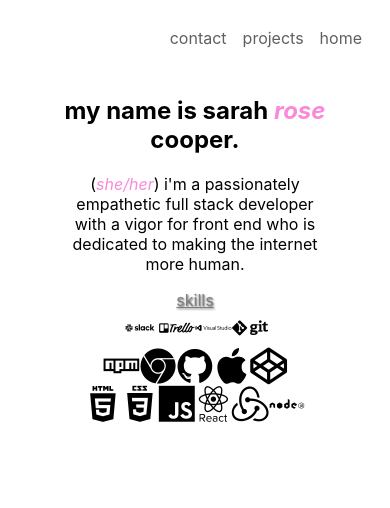
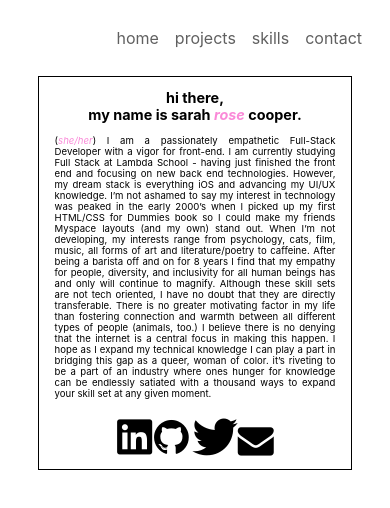
Before and after one commit to sarahrosecooper/sarahrose-p, a React (Create React App) app in the folder sarah-rose-port/: page / in a window 390 px wide. Shown: the top 508 px of the page. Built offline with nearby package versions, Linux system fonts and the light colour scheme.

Commit message:
(styles) Mobile responsiveness throughout components

```diff
--- a/sarah-rose-port/src/About.css
+++ b/sarah-rose-port/src/About.css
@@ -1,9 +1,25 @@
 /* for mobile */
+.container {
+  width: 80%;
+  margin: 0 auto;
+  font-size: 0.6rem;
+}
 
 @media only screen and (min-width: 768px) {
   .mainDiv {
-    margin-left: 25%;
-    margin-right: 25%;
-    margin: 1px solid pink;
+    margin-left: 8%;
+    margin-right: 8%;
+    /* margin: 1px solid pink; */
+  }
+
+  .container {
+    /* margin-left: 25%;
+    margin-right: 25%; */
+    /*
+    margin-left: 24%;
+    margin-right: 24%; */
+    width: 53%;
+
+    font-size: 1rem;
   }
 }
--- a/sarah-rose-port/src/App.js
+++ b/sarah-rose-port/src/App.js
@@ -5,6 +5,7 @@ import Navigation from "./components/Navigation";
 import Projects from "./components/Projects";
 import Contact from "./components/Contact";
 import About from "./components/About";
+import Skills from "./components/Skills";
 
 function App() {
   return (
@@ -17,6 +18,9 @@ function App() {
         <Route path="/projects">
           <Projects />
         </Route>
+        <Route path="/skills">
+          <Skills />
+        </Route>
         <Route path="/">
           <About />
         </Route>
--- a/sarah-rose-port/src/Contact.css
+++ b/sarah-rose-port/src/Contact.css
@@ -5,7 +5,7 @@
   padding: 10px;
   margin: 20px;
 
-  margin-top: 20%;
+  margin-top: 10%;
 }
 
 @media only screen and (min-width: 768px) {
--- /dev/null
+++ b/sarah-rose-port/src/Skills.css
@@ -0,0 +1,16 @@
+@media only screen and (max-width: 600px) {
+  .skills {
+    display: flex;
+    flex-direction: column;
+    flex-basis: 1;
+    justify-content: center;
+  }
+
+  .skillsContainer {
+    margin-bottom: 10%;
+    border-top: 1px dotted lightgrey;
+    border-bottom: 1px dotted lightgrey;
+    padding-top: 10px;
+    padding-bottom: 10px;
+  }
+}
--- a/sarah-rose-port/src/components/About.js
+++ b/sarah-rose-port/src/components/About.js
@@ -3,7 +3,7 @@ import "../About.css";
 import styled from "styled-components";
 
 const Main = styled.div`
-  overflow: hidden;
+  border: 1px solid black;
 `;
 
 const Span = styled.span`
@@ -14,17 +14,7 @@ const Span = styled.span`
 const AboutText = styled.div`
   padding-left: 5%;
   padding-right: 5%;
-`;
-
-const H3 = styled.h3`
-  margin: 0;
-  padding: 0;
-  border: 0;
-  color: gray;
-  font-size: 1rem;
-  font-weight: normal;
-  text-shadow: 1px 1px 2px #606060;
-  text-decoration: underline;
+  text-align: justify;
 `;
 
 const SpanHover = styled.span`
@@ -34,52 +24,83 @@ const SpanHover = styled.span`
 `;
 
 const AboutMe = styled.div`
-  margin-left: 12%;
-  margin-right: 12%;
-  margin-bottom: 3%;
+  // margin-left: 12%;
+  // margin-right: 12%;
+  // margin-bottom: 3%;
 `;
+
+const Links = styled.a`
+  text-decoration: none;
+  color: black;
+
+  &:hover {
+    color: pink;
+  }
+`;
+
 const About = () => {
   return (
-    <Main className="mainContainer">
+    <Main className="container">
       <AboutMe>
         <h2>
-          my name is{" "}
+          hi there, <br></br>my name is{" "}
           <SpanHover>
             sarah <Span>rose</Span> cooper.
           </SpanHover>
         </h2>
-
         <AboutText className="mainDiv">
           <p>
-            (<Span>she/her</Span>) i'm a passionately empathetic full stack
-            developer with a vigor for front end who is dedicated to making the
-            internet more human.
+            (<Span>she/her</Span>) I am a passionately empathetic Full-Stack
+            Developer with a vigor for front-end. I am currently studying Full
+            Stack at Lambda School - having just finished the front end and
+            focusing on new back end technologies. However, my dream stack is
+            everything iOS and advancing my UI/UX knowledge. I’m not ashamed to
+            say my interest in technology was peaked in the early 2000’s when I
+            picked up my first HTML/CSS for Dummies book so I could make my
+            friends Myspace layouts (and my own) stand out. When I’m not
+            developing, my interests range from psychology, cats, film, music,
+            all forms of art and literature/poetry to caffeine. After being a
+            barista off and on for 8 years I find that my empathy for people,
+            diversity, and inclusivity for all human beings has and only will
+            continue to magnify. Although these skill sets are not tech
+            oriented, I have no doubt that they are directly transferable. There
+            is no greater motivating factor in my life than fostering connection
+            and warmth between all different types of people (animals, too.) I
+            believe there is no denying that the internet is a central focus in
+            making this happen. I hope as I expand my technical knowledge I can
+            play a part in bridging this gap as a queer, woman of color. it’s
+            riveting to be a part of an industry where ones hunger for knowledge
+            can be endlessly satiated with a thousand ways to expand your skill
+            set at any given moment.
           </p>
         </AboutText>
       </AboutMe>
-
-      <H3>skills</H3>
-      <i class="devicon-slack-plain-wordmark" title="slack"></i>
-      <i class="devicon-trello-plain-wordmark" title="trello"></i>
-      <i class="devicon-visualstudio-plain-wordmark" title="VSCode"></i>
-      <i class="devicon-git-plain-wordmark" title="git"></i>
-
       <br></br>
-      <i class="devicon-npm-original-wordmark tooltip" title="npm"></i>
-      <i class="devicon-chrome-plain tooltip" title="Chrome"></i>
-      <i class="devicon-github-original tooltip" title="Github"></i>
-      <i class="devicon-apple-original tooltip" title="macOS"></i>
-
-      <i class="devicon-codepen-plain tooltip" title="Codepen"></i>
-      <br></br>
-      <i class="devicon-html5-plain-wordmark tooltip" title="HTML5"></i>
-      <i class="devicon-css3-plain-wordmark tooltip" title="CSS3"></i>
-
-      <i class="devicon-javascript-plain tooltip" title="Javascript"></i>
-
-      <i class="devicon-react-original-wordmark tooltip" title="reactJS"></i>
-      <i class="devicon-redux-original tooltip" title="redux"></i>
-      <i class="devicon-nodejs-plain-wordmark" title="node"></i>
+      <div>
+        <Links
+          href="https://www.linkedin.com/in/sarah-cooper-797370126/"
+          target="_blank"
+        >
+          <i class="devicon-linkedin-plain" title="linkedIn"></i>
+        </Links>
+        <Links href="https://github.com/sarahrosecooper" target="_blank">
+          <i class="devicon-github-original" title="github"></i>
+        </Links>
+        <Links href="https://twitter.com/srciscoding" target="_blank">
+          {" "}
+          <i class="devicon-twitter-original" title="twitter"></i>
+        </Links>
+        <Links
+          href="mailto:sarahrosecooperx@gmail.com?subject=I would love to get in touch!"
+          target="_blank"
+        >
+          <i
+            class="fa fa-envelope"
+            style={{ fontSize: "36px" }}
+            title="email"
+          ></i>
+        </Links>
+      </div>
       <br></br>
     </Main>
   );
--- a/sarah-rose-port/src/components/Contact.js
+++ b/sarah-rose-port/src/components/Contact.js
@@ -1,6 +1,6 @@
 import "../Contact.css";
 import React from "react";
-import styled from "styled-components";
+import styled, { css } from "styled-components";
 
 const Links = styled.a`
   text-decoration: none;
@@ -9,6 +9,16 @@ const Links = styled.a`
   &:hover {
     color: pink;
   }
+
+  ${(props) =>
+    props.textLink &&
+    css`
+      color: grey;
+
+      &:hover {
+        font-style: italic;
+      }
+    `}
 `;
 const Contact = () => {
   return (
@@ -36,6 +46,33 @@ const Contact = () => {
           title="email"
         ></i>
       </Links>
+      <br></br>
+      <br></br>
+      <Links
+        href="https://www.linkedin.com/in/sarah-cooper-797370126/"
+        target="_blank"
+        textLink
+      >
+        (linkedin)
+      </Links>
+      <br></br>
+      <Links textLink href="https://github.com/sarahrosecooper" target="_blank">
+        (github)
+      </Links>
+      <br></br>
+      <Links
+        href="mailto:sarahrosecooperx@gmail.com?subject=I would love to get in touch!"
+        target="_blank"
+        textLink
+      >
+        (gmail)
+      </Links>
+      <br></br>
+      <Links href="https://twitter.com/srciscoding" target="_blank" textLink>
+        (twitter)
+      </Links>
+      <br></br>
+      (resume) <br></br>
     </div>
   );
 };
--- a/sarah-rose-port/src/components/Navigation.js
+++ b/sarah-rose-port/src/components/Navigation.js
@@ -21,18 +21,25 @@ const Navigation = () => {
       <nav>
         <Container>
           <NavElements>
-            <Link to="/about" className="nav-link">
-              home
+            <Link to="/contact" className="nav-link">
+              contact
             </Link>
           </NavElements>
+          <NavElements>
+            <Link to="/skills" className="nav-link">
+              skills
+            </Link>
+          </NavElements>
+
           <NavElements>
             <Link to="/projects" className="nav-link">
               projects
             </Link>
           </NavElements>
+
           <NavElements>
-            <Link to="/contact" className="nav-link">
-              contact
+            <Link to="/about" className="nav-link">
+              home
             </Link>
           </NavElements>
         </Container>
--- /dev/null
+++ b/sarah-rose-port/src/components/Skills.js
@@ -0,0 +1,71 @@
+import "../Skills.css";
+import React from "react";
+import styled, { css } from "styled-components";
+
+const H3 = styled.h3`
+  margin: 0;
+  padding: 0;
+  border: 0;
+  color: gray;
+  font-size: 1rem;
+  font-weight: normal;
+  //   text-shadow: 1px 1px 2px #606060;
+  text-decoration: underline;
+
+  ${(props) =>
+    props.special &&
+    css`
+
+    font-style: italic;
+
+      }
+    `}
+`;
+
+const Container = styled.div`
+  margin-top: 3%;
+  display: flex;
+  justify-content: center;
+`;
+
+const SkillsBox = styled.div`
+  margin-left: 4%;
+  padding: 1%;
+`;
+
+const Skills = () => {
+  return (
+    <Container className="skills">
+      <SkillsBox className="skillsContainer">
+        <H3>skills</H3>
+        <i class="devicon-slack-plain-wordmark" title="slack"></i>
+        <i class="devicon-trello-plain-wordmark" title="trello"></i>
+        <i class="devicon-visualstudio-plain-wordmark" title="VSCode"></i>
+        <i class="devicon-git-plain-wordmark" title="git"></i>
+        <br></br>
+        <i class="devicon-npm-original-wordmark tooltip" title="npm"></i>
+        <i class="devicon-chrome-plain tooltip" title="Chrome"></i>
+        <i class="devicon-github-original tooltip" title="Github"></i>
+        <i class="devicon-apple-original tooltip" title="macOS"></i>
+        <i class="devicon-codepen-plain tooltip" title="Codepen"></i>
+        <br></br>
+        <i class="devicon-html5-plain-wordmark tooltip" title="HTML5"></i>
+        <i class="devicon-css3-plain-wordmark tooltip" title="CSS3"></i>
+        <i class="devicon-javascript-plain tooltip" title="Javascript"></i>
+        <i class="devicon-react-original-wordmark tooltip" title="reactJS"></i>
+        <i class="devicon-redux-original tooltip" title="redux"></i>
+        <i class="devicon-nodejs-plain-wordmark" title="node"></i>
+        <br></br>{" "}
+      </SkillsBox>
+      <SkillsBox className="skillsContainer">
+        {" "}
+        <H3 special>next on the agenda </H3>
+        <br></br> material ui,<br></br>
+        swift,<br></br>react native,<br></br>flutter,<br></br>typescript
+        <br></br>
+      </SkillsBox>
+    </Container>
+  );
+};
+
+export default Skills;
```
